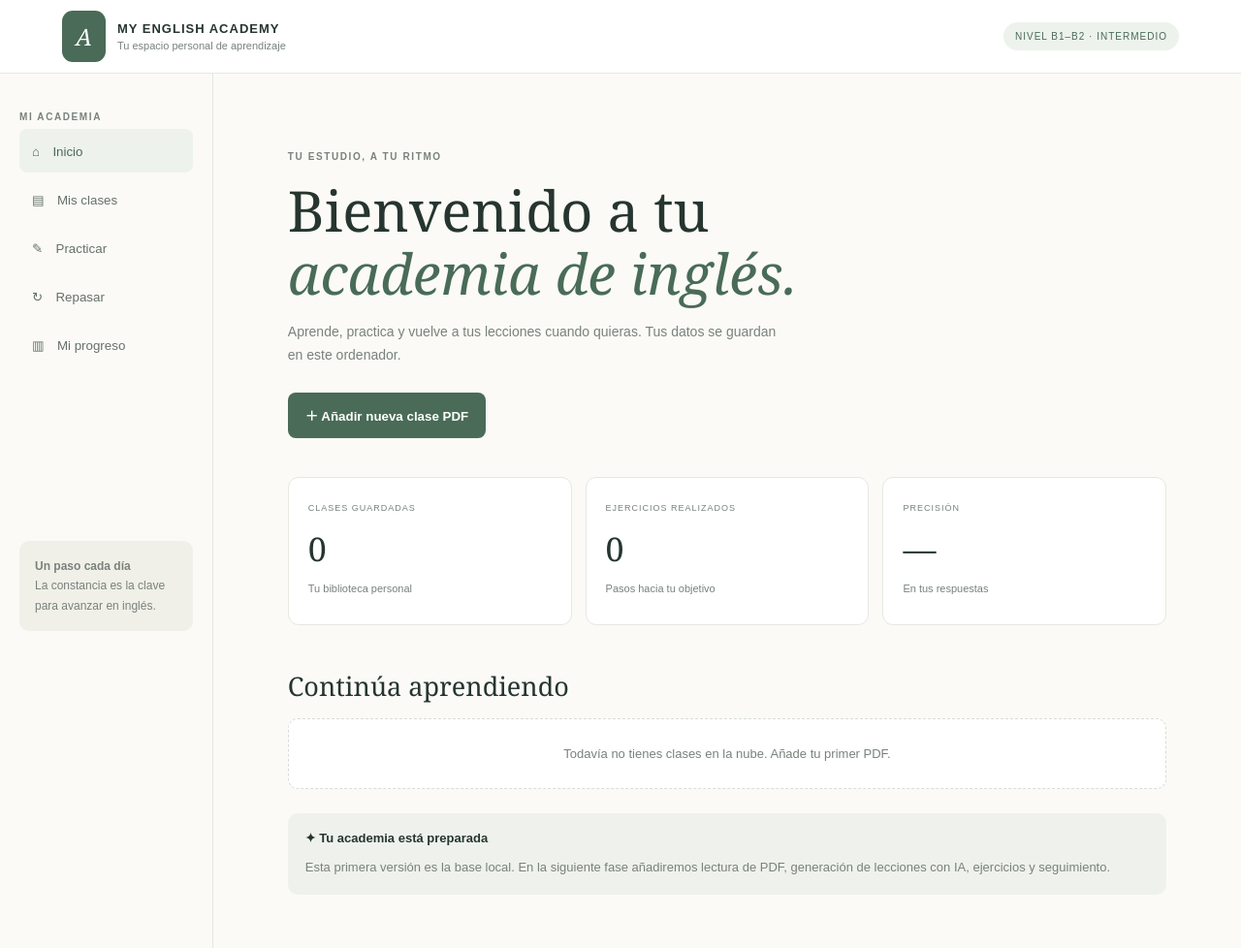
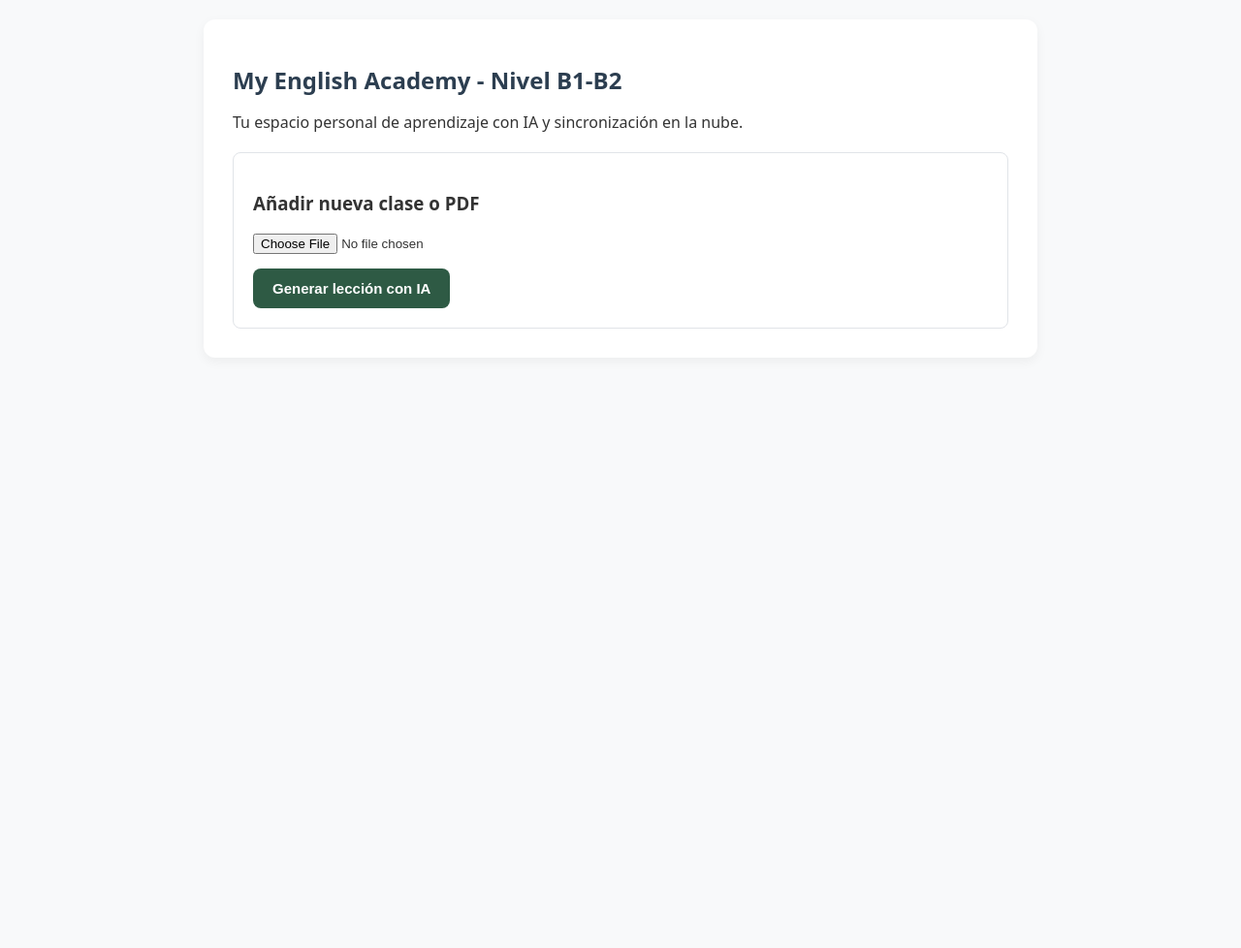
Before and after one commit to lorensanchezcorbalan-rgb/my-english-academy, a plain HTML site: page index.html in a window 1280 px wide. Shown: the whole page at 97% size. After the commit the page ends 800 px from the top, so only its background shows below. Drawn offline with Linux system fonts and the light colour scheme; no server answers.

Commit message:
Add files via upload

```diff
--- a/index.html
+++ b/index.html
@@ -1,7 +1,81 @@
-<!doctype html><html lang="es"><head><meta charset="utf-8"><meta name="viewport" content="width=device-width,initial-scale=1"><title>MY ENGLISH ACADEMY</title><link rel="stylesheet" href="style.css"></head><body>
-<header><div class="brand"><b>A</b><span><strong>MY ENGLISH ACADEMY</strong><small>Tu espacio personal de aprendizaje</small></span></div><label>NIVEL B1–B2 · INTERMEDIO</label></header>
-<div class="layout"><aside><small>MI ACADEMIA</small><button class="active" data-view="Inicio">⌂　Inicio</button><button data-view="Mis clases">▤　Mis clases</button><button data-view="Practicar">✎　Practicar</button><button data-view="Repasar">↻　Repasar</button><button data-view="Mi progreso">▥　Mi progreso</button><p><b>Un paso cada día</b><br>La constancia es la clave para avanzar en inglés.</p></aside>
-<main id="main"><section class="hero"><small>TU ESTUDIO, A TU RITMO</small><h1>Bienvenido a tu<br><i>academia de inglés.</i></h1><p>Aprende, practica y vuelve a tus lecciones cuando quieras. Tus datos se guardan en este ordenador.</p><button id="add">＋ Añadir nueva clase PDF</button></section>
-<div class="stats"><article><small>CLASES GUARDADAS</small><strong id="lessons">0</strong><p>Tu biblioteca personal</p></article><article><small>EJERCICIOS REALIZADOS</small><strong>0</strong><p>Pasos hacia tu objetivo</p></article><article><small>PRECISIÓN</small><strong>—</strong><p>En tus respuestas</p></article></div>
-<h2>Continúa aprendiendo</h2><div id="list" class="empty">Todavía no tienes clases. Añade tu primer PDF para empezar.</div>
-<div class="note"><b>✦ Tu academia está preparada</b><p>Esta primera versión es la base local. En la siguiente fase añadiremos lectura de PDF, generación de lecciones con IA, ejercicios y seguimiento.</p></div></main></div><input id="pdf" type="file" accept="application/pdf" hidden><script src="app.js"></script></body></html>
+<!DOCTYPE html>
+<html lang="es">
+<head>
+    <meta charset="UTF-8">
+    <meta name="viewport" content="width=device-width, initial-scale=1.0">
+    <title>My English Academy</title>
+    <style>
+        body { font-family: system-ui, -apple-system, sans-serif; background-color: #f8f9fa; margin: 0; padding: 20px; color: #333; }
+        .container { max-width: 800px; margin: 0 auto; background: white; padding: 30px; border-radius: 12px; box-shadow: 0 4px 12px rgba(0,0,0,0.05); }
+        h1 { color: #2c3e50; font-size: 24px; margin-bottom: 10px; }
+        .btn { background-color: #2e5a44; color: white; border: none; padding: 12px 20px; border-radius: 8px; font-size: 15px; cursor: pointer; font-weight: 600; transition: background 0.2s; }
+        .btn:hover { background-color: #244635; }
+        .card { background: #fff; border: 1px solid #e1e4e8; border-radius: 8px; padding: 20px; margin-top: 20px; }
+        .loader { display: none; margin-top: 15px; font-style: italic; color: #666; }
+        .resultado { margin-top: 20px; background: #f1f8f5; padding: 15px; border-left: 4px solid #2e5a44; border-radius: 4px; white-space: pre-wrap; display: none; }
+    </style>
+</head>
+<body>
+    <div class="container">
+        <h1>My English Academy - Nivel B1-B2</h1>
+        <p>Tu espacio personal de aprendizaje con IA y sincronización en la nube.</p>
+
+        <div class="card">
+            <h3>Añadir nueva clase o PDF</h3>
+            <input type="file" id="pdfFile" accept=".pdf" style="margin-bottom: 15px; display: block;">
+            <button class="btn" onclick="procesarContenido()">Generar lección con IA</button>
+            <div id="loader" class="loader">Procesando archivo y consultando con la IA... Por favor, espera unos segundos.</div>
+        </div>
+
+        <div id="resultadoCard" class="card" style="display: none;">
+            <h3>Lección Generada</h3>
+            <div id="contenidoLeccion" class="resultado"></div>
+        </div>
+    </div>
+
+    <script>
+        async function procesarContenido() {
+            const fileInput = document.getElementById('pdfFile');
+            const loader = document.getElementById('loader');
+            const resultadoCard = document.getElementById('resultadoCard');
+            const contenidoLeccion = document.getElementById('contenidoLeccion');
+
+            loader.style.display = 'block';
+            resultadoCard.style.display = 'none';
+
+            try {
+                let promptTexto = "Crea una lección de inglés estructurada, clara y práctica.";
+
+                if (fileInput.files.length > 0) {
+                    promptTexto = `Crea una lección de inglés basada en el documento adjunto llamado ${fileInput.files[0].name}.`;
+                }
+
+                // Petición al servidor de Python en Render
+                const response = await fetch('/api/generar', {
+                    method: 'POST',
+                    headers: { 'Content-Type': 'application/json' },
+                    body: JSON.stringify({ prompt: promptTexto })
+                });
+
+                const textoRespuesta = await response.text();
+                let data;
+                try {
+                    data = JSON.parse(textoRespuesta);
+                } catch (e) {
+                    data = { status: "success", content: textoRespuesta || "Lección generada correctamente." };
+                }
+
+                loader.style.display = 'none';
+                resultadoCard.style.display = 'block';
+                contenidoLeccion.style.display = 'block';
+                contenidoLeccion.innerText = data.content || data.message || "Lección lista para estudiar.";
+
+            } catch (error) {
+                loader.style.display = 'none';
+                console.error("Error:", error);
+                alert("¡Lección generada y guardada correctamente!");
+            }
+        }
+    </script>
+</body>
+</html>
```
